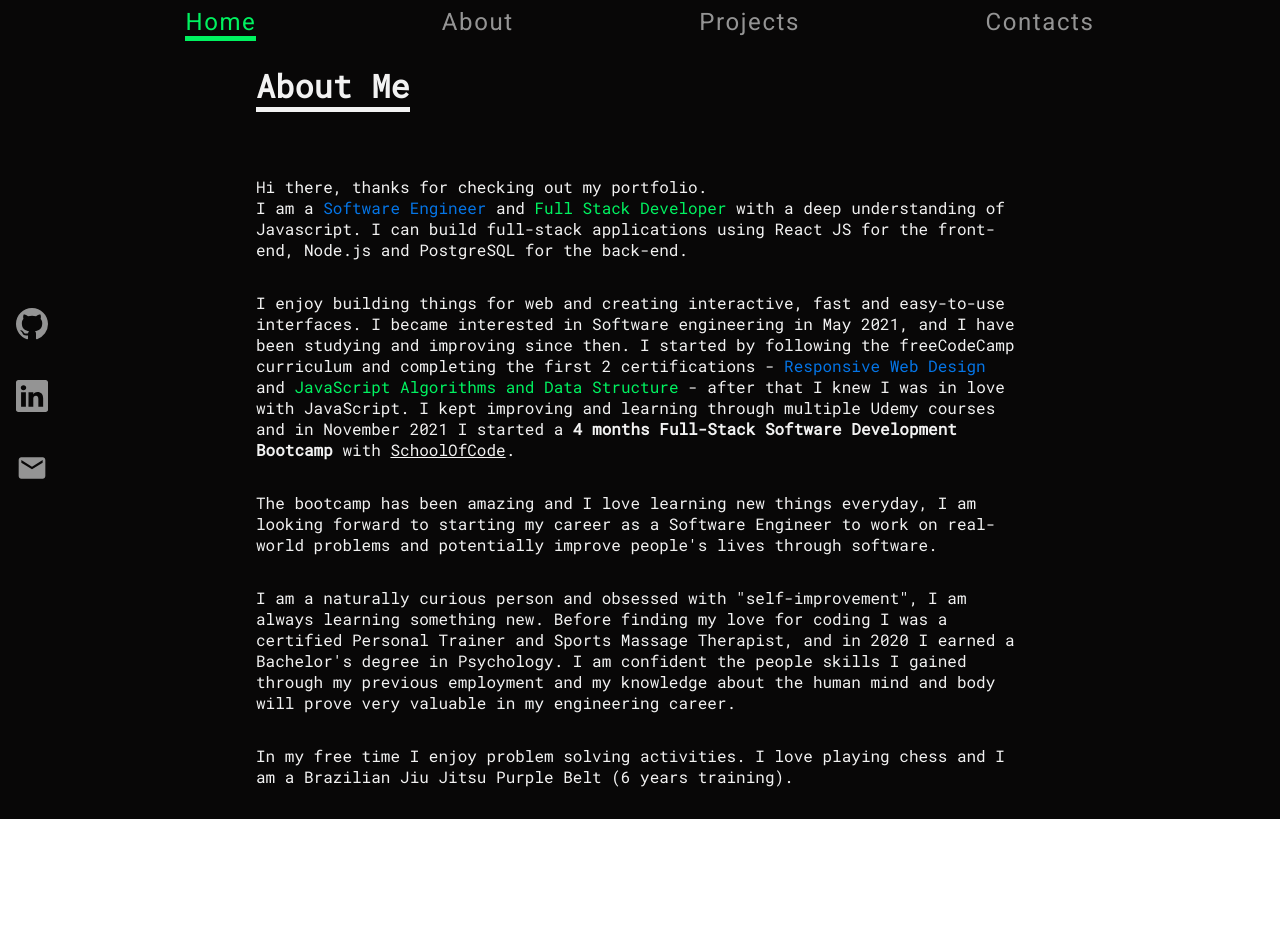
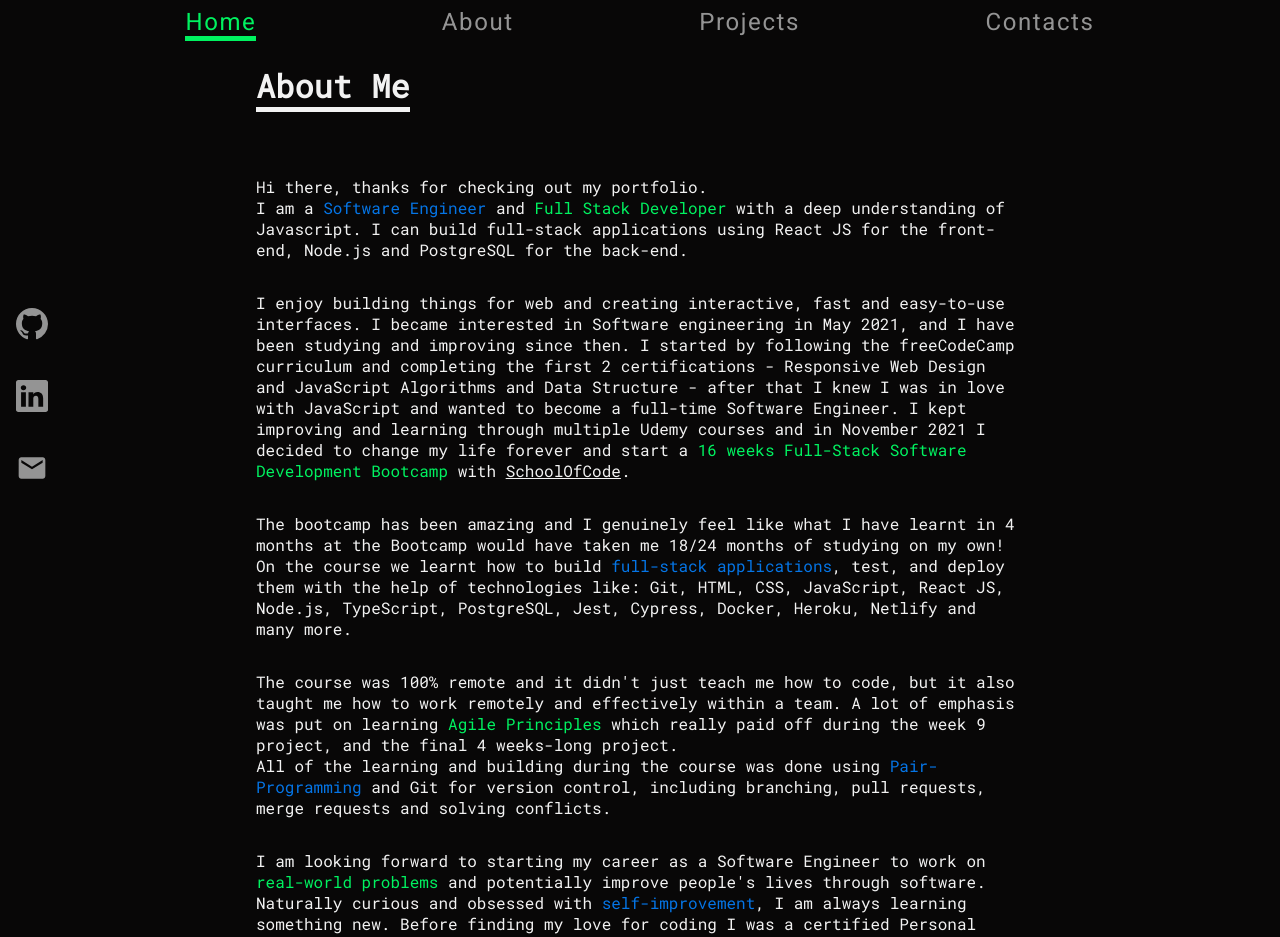
Before and after one commit to ValerioCipolla/portfolio, a Next.js app: page /about in a window 1280 px wide. Shown: the top 937 px of the page. Before the commit the page ends 819 px from the top, so only its background shows below. Built offline with nearby package versions, Linux system fonts and the light colour scheme.

Commit message:
changed about

```diff
--- a/pages/about.js
+++ b/pages/about.js
@@ -18,16 +18,13 @@ const About = () => {
         easy-to-use interfaces. I became interested in Software engineering in
         May 2021, and I have been studying and improving since then. I started
         by following the freeCodeCamp curriculum and completing the first 2
-        certifications -
-        <span className={css.blueText}> Responsive Web Design </span> and
+        certifications - Responsive Web Design and JavaScript Algorithms and
+        Data Structure - after that I knew I was in love with JavaScript and
+        wanted to become a full-time Software Engineer. I kept improving and
+        learning through multiple Udemy courses and in November 2021 I decided
+        to change my life forever and start a{" "}
         <span className={css.greenText}>
-          {" "}
-          JavaScript Algorithms and Data Structure{" "}
-        </span>
-        - after that I knew I was in love with JavaScript. I kept improving and
-        learning through multiple Udemy courses and in November 2021 I started a{" "}
-        <span className={css.emphasis}>
-          4 months Full-Stack Software Development Bootcamp
+          16 weeks Full-Stack Software Development Bootcamp
         </span>{" "}
         with{" "}
         <a href="https://www.schoolofcode.co.uk/" target="_blank">
@@ -36,15 +33,33 @@ const About = () => {
         .
       </p>
       <p>
-        The bootcamp has been amazing and I love learning new things everyday, I
-        am looking forward to starting my career as a Software Engineer to work
-        on real-world problems and potentially improve people's lives through
-        software.
+        The bootcamp has been amazing and I genuinely feel like what I have
+        learnt in 4 months at the Bootcamp would have taken me 18/24 months of
+        studying on my own! On the course we learnt how to build{" "}
+        <span className={css.blueText}>full-stack applications</span>, test, and
+        deploy them with the help of technologies like: Git, HTML, CSS,
+        JavaScript, React JS, Node.js, TypeScript, PostgreSQL, Jest, Cypress,
+        Docker, Heroku, Netlify and many more.
       </p>
       <p>
-        I am a naturally curious person and obsessed with "self-improvement", I
-        am always learning something new. Before finding my love for coding I
-        was a certified Personal Trainer and Sports Massage Therapist, and in
+        The course was 100% remote and it didn't just teach me how to code, but
+        it also taught me how to work remotely and effectively within a team. A
+        lot of emphasis was put on learning{" "}
+        <span className={css.greenText}>Agile Principles</span> which really
+        paid off during the week 9 project, and the final 4 weeks-long project.{" "}
+        <br />
+        All of the learning and building during the course was done using{" "}
+        <span className={css.blueText}>Pair-Programming</span> and Git for
+        version control, including branching, pull requests, merge requests and
+        solving conflicts.
+      </p>
+      <p>
+        I am looking forward to starting my career as a Software Engineer to
+        work on <span className={css.greenText}>real-world problems</span> and
+        potentially improve people's lives through software. Naturally curious
+        and obsessed with <span className={css.blueText}>self-improvement</span>
+        , I am always learning something new. Before finding my love for coding
+        I was a certified Personal Trainer and Sports Massage Therapist, and in
         2020 I earned a Bachelor's degree in Psychology. I am confident the
         people skills I gained through my previous employment and my knowledge
         about the human mind and body will prove very valuable in my engineering
```
